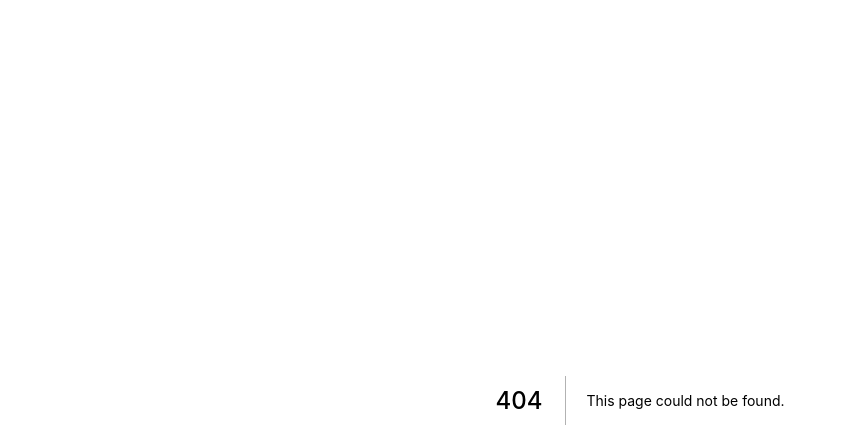
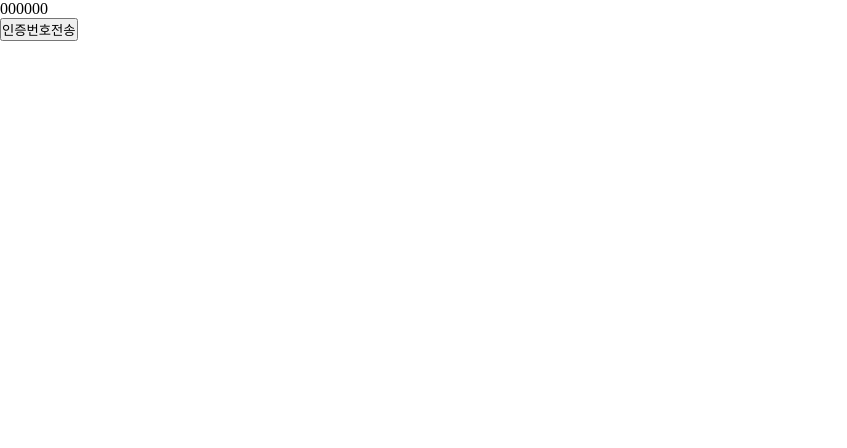
Before and after one commit to ju-ju2/precamp_quiz, a Next.js app: page /02-3 in a window 1280 px wide. Before the commit this address had no page. Shown: the top 448 px of the page, without its empty margins (0-847 px from the left). Built offline with nearby package versions, Linux system fonts and the light colour scheme.

Commit message:
state 활용한 랜덤넘버 만들기

```diff
--- /dev/null
+++ b/pages/02-3/index.js
@@ -0,0 +1,25 @@
+import { useState } from "react";
+
+export default function makeNum() {
+  //   const onClickNum = () => {
+  //     document.getElementById("num").innerText = String(
+  //       Math.floor(Math.random() * 1000000)
+  //     ).padStart(6, "0");
+  //   };
+
+  const [randomNum, SetRandomNum] = useState("000000");
+
+  const onClickNum = () => {
+    SetRandomNum(String(Math.floor(Math.random() * 1000000)).padStart(6, "0"));
+  };
+
+  return (
+    <>
+      {/* <div id="num">000000</div>
+      <button onClick={onClickNum}>인증번호전송</button> */}
+
+      <div>{randomNum}</div>
+      <button onClick={onClickNum}>인증번호전송</button>
+    </>
+  );
+}
```
